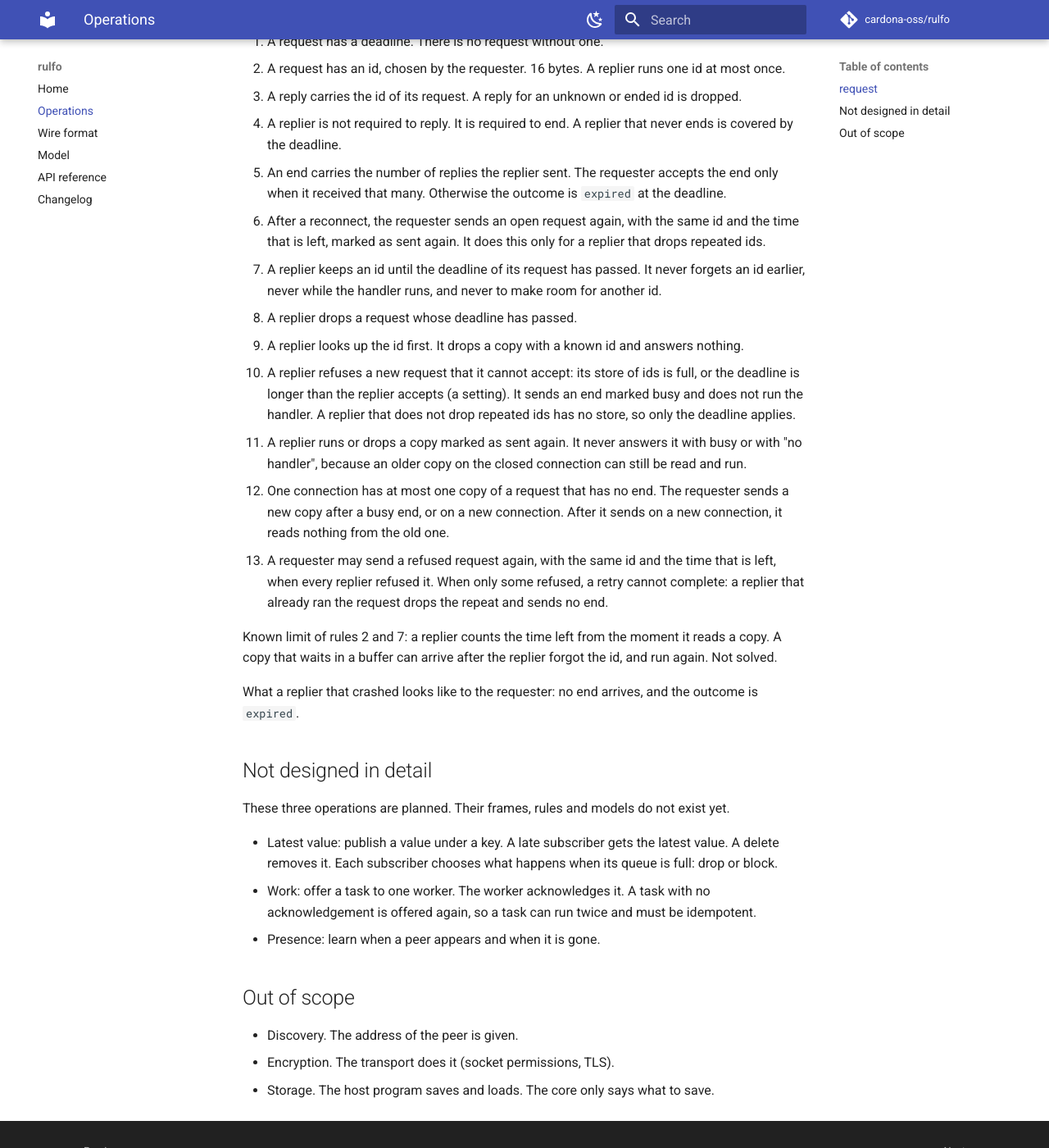
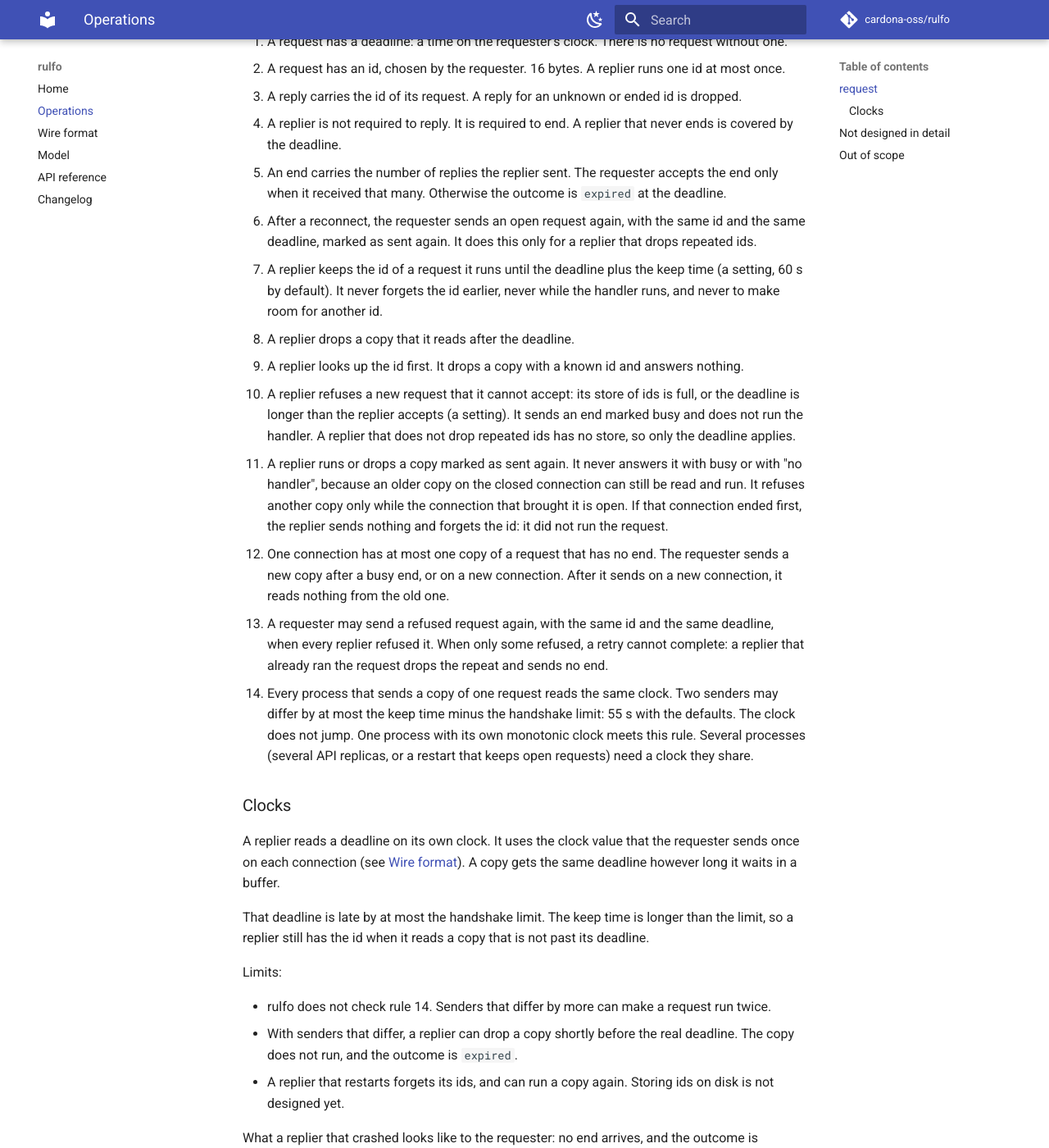
Before and after one commit to jorgeecardona/rulfo, an MkDocs documentation site: the page built from docs/operations.md, in a window 1280 px wide and 1400 px high, scrolled down 802 px. Shown: the whole window at 82% size. Built offline with MkDocs 1.6.1 and Material for MkDocs 9.7.7, drawn with Linux system fonts in a browser that asks for light colours; comment, search, counter and statistics services are not loaded.

Commit message:
docs: put the deadline on the requester's clock and add the CLOCK frame
A replier counted the time left from the moment it read a copy, so a copy that
waited in a buffer could run after the replier forgot the id. The replier now
converts the deadline with one clock value per connection and keeps the id for
a keep time that is longer than the handshake limit. Also: senders of one
request share a clock, and a refusal is sent only on the connection that
brought the copy.

```diff
--- a/docs/operations.md
+++ b/docs/operations.md
@@ -20,34 +20,55 @@ the request.
 
 Rules:
 
-1. A request has a deadline. There is no request without one.
+1. A request has a deadline: a time on the requester's clock. There is no request without one.
 2. A request has an id, chosen by the requester. 16 bytes. A replier runs one id at most once.
 3. A reply carries the id of its request. A reply for an unknown or ended id is dropped.
 4. A replier is not required to reply. It is required to end. A replier that never ends is
    covered by the deadline.
 5. An end carries the number of replies the replier sent. The requester accepts the end only when
    it received that many. Otherwise the outcome is `expired` at the deadline.
-6. After a reconnect, the requester sends an open request again, with the same id and the time
-   that is left, marked as sent again. It does this only for a replier that drops repeated ids.
-7. A replier keeps an id until the deadline of its request has passed. It never forgets an id
-   earlier, never while the handler runs, and never to make room for another id.
-8. A replier drops a request whose deadline has passed.
+6. After a reconnect, the requester sends an open request again, with the same id and the same
+   deadline, marked as sent again. It does this only for a replier that drops repeated ids.
+7. A replier keeps the id of a request it runs until the deadline plus the keep time (a setting,
+   60 s by default). It never forgets the id earlier, never while the handler runs, and never to
+   make room for another id.
+8. A replier drops a copy that it reads after the deadline.
 9. A replier looks up the id first. It drops a copy with a known id and answers nothing.
 10. A replier refuses a new request that it cannot accept: its store of ids is full, or the
     deadline is longer than the replier accepts (a setting). It sends an end marked busy and does
     not run the handler. A replier that does not drop repeated ids has no store, so only the
     deadline applies.
 11. A replier runs or drops a copy marked as sent again. It never answers it with busy or with
-    "no handler", because an older copy on the closed connection can still be read and run.
+    "no handler", because an older copy on the closed connection can still be read and run. It
+    refuses another copy only while the connection that brought it is open. If that connection
+    ended first, the replier sends nothing and forgets the id: it did not run the request.
 12. One connection has at most one copy of a request that has no end. The requester sends a new
     copy after a busy end, or on a new connection. After it sends on a new connection, it reads
     nothing from the old one.
-13. A requester may send a refused request again, with the same id and the time that is left, when
+13. A requester may send a refused request again, with the same id and the same deadline, when
     every replier refused it. When only some refused, a retry cannot complete: a replier that
     already ran the request drops the repeat and sends no end.
+14. Every process that sends a copy of one request reads the same clock. Two senders may differ by
+    at most the keep time minus the handshake limit: 55 s with the defaults. The clock does not
+    jump. One process with its own monotonic clock meets this rule. Several processes (several
+    API replicas, or a restart that keeps open requests) need a clock they share.
 
-Known limit of rules 2 and 7: a replier counts the time left from the moment it reads a copy. A
-copy that waits in a buffer can arrive after the replier forgot the id, and run again. Not solved.
+### Clocks
+
+A replier reads a deadline on its own clock. It uses the clock value that the requester sends once
+on each connection (see [Wire format](wire-format.md#clocks-and-deadlines)). A copy gets the same
+deadline however long it waits in a buffer.
+
+That deadline is late by at most the handshake limit. The keep time is longer than the limit, so a
+replier still has the id when it reads a copy that is not past its deadline.
+
+Limits:
+
+- rulfo does not check rule 14. Senders that differ by more can make a request run twice.
+- With senders that differ, a replier can drop a copy shortly before the real deadline. The copy
+  does not run, and the outcome is `expired`.
+- A replier that restarts forgets its ids, and can run a copy again. Storing ids on disk is not
+  designed yet.
 
 What a replier that crashed looks like to the requester: no end arrives, and the outcome is
 `expired`.
```
Also changed, not shown: CHANGELOG.md (+2 -0 lines), docs/wire-format.md (+27 -4 lines).
